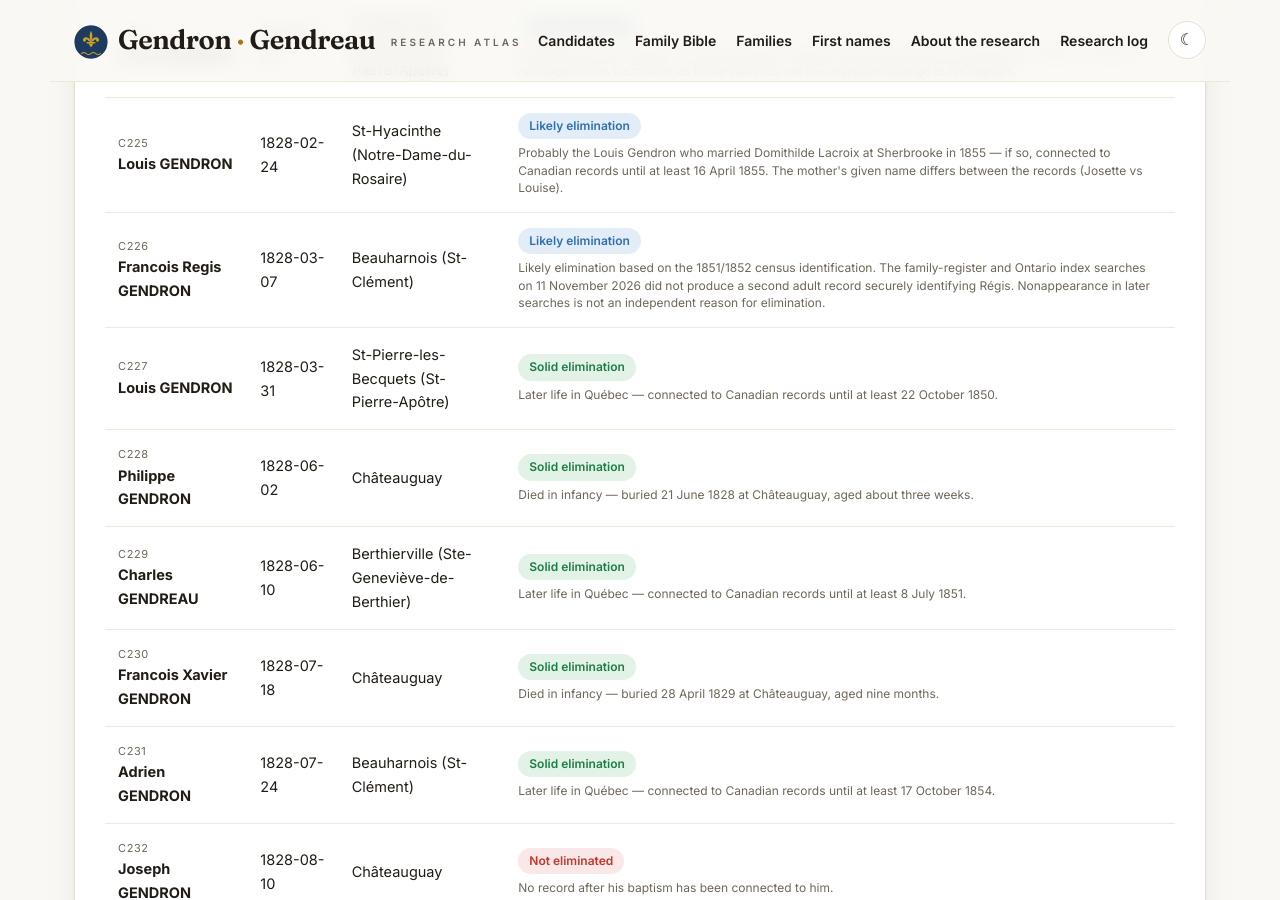
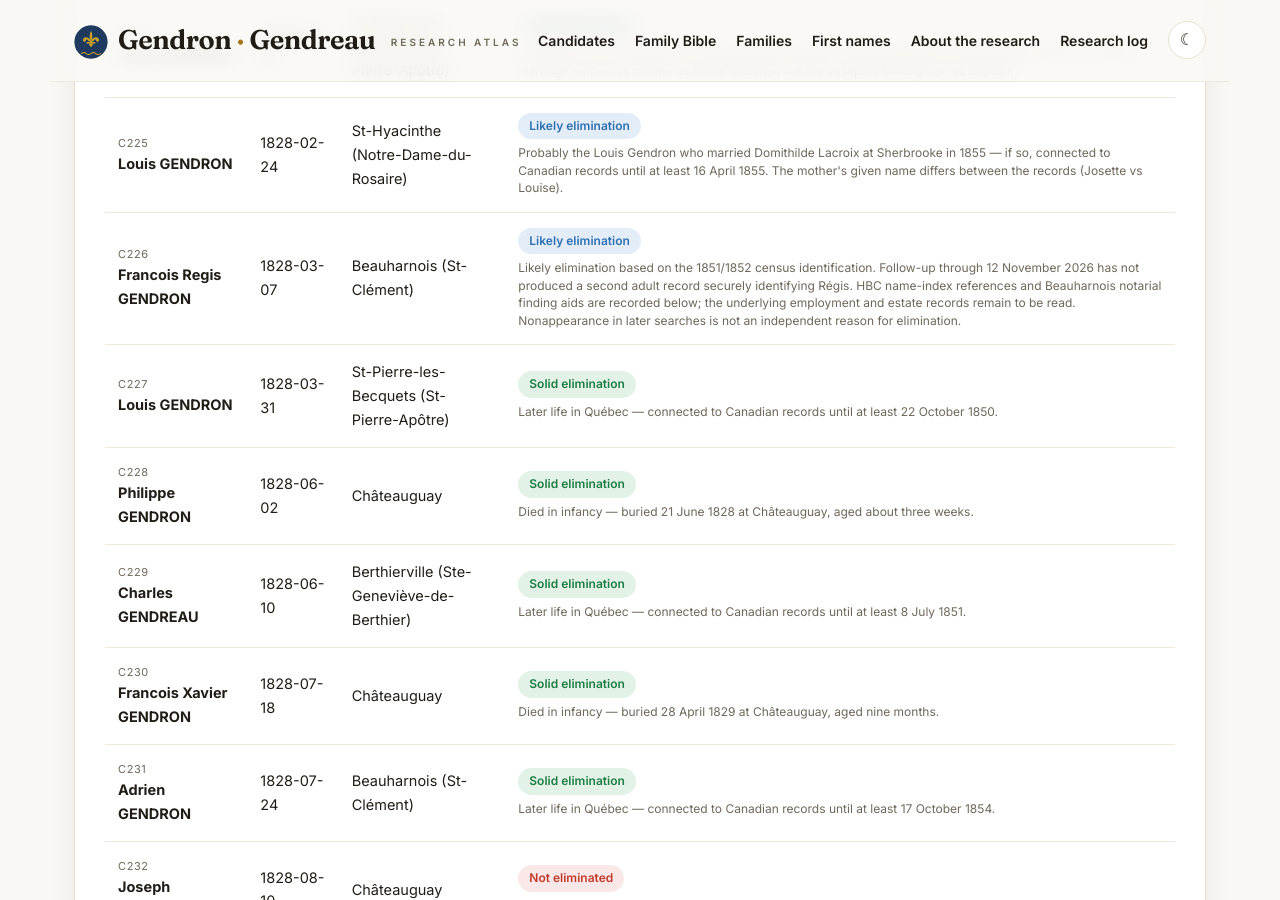
Before and after one commit to vetharmon/gendron-research, a Jekyll site: the page built from index.html, in a window 1280 px wide and 900 px high, scrolled down 23993 px. Built offline with Jekyll 4.4.1, drawn with Linux system fonts in a browser that asks for light colours; part of the change alters nothing that is shown.

Commit message:
Document C226 HBC index checks and Beauharnois estate research

```diff
--- a/_candidates/c226.md
+++ b/_candidates/c226.md
@@ -10,7 +10,7 @@ tier: "likely"
 francois: true
 act: "4253808"
 parents: "Jean Baptiste Gendron and Claire Chatigny"
-outcome: "Likely elimination based on the 1851/1852 census identification. The family-register and Ontario index searches on 11 November 2026 did not produce a second adult record securely identifying Régis. Nonappearance in later searches is not an independent reason for elimination."
+outcome: "Likely elimination based on the 1851/1852 census identification. Follow-up through 12 November 2026 has not produced a second adult record securely identifying Régis. HBC name-index references and Beauharnois notarial finding aids are recorded below; the underlying employment and estate records remain to be read. Nonappearance in later searches is not an independent reason for elimination."
 permalink: /candidates/c226/
 sources:
   - label: "LAFRANCE baptism (act 4253808)"
@@ -38,12 +38,18 @@ search_log:
   - resource: "11 November 2026 — 1861 census of Canada East, St-Clément, read page by page (FamilySearch images)"
     outcome: "The parents' household (sheet 51, lines 40–45: Jean Baptiste 65, Claire 60, Jérémie 26, Célanire 22, a 'David' Gendron 13 and John Nadeau 5; image ark:/61903/3:1:S3HY-DZVQ-LDP) does not include Régis, and he is not on sheets 50–52, which were read directly. Michel's household is at sheet 109; Judith and Jean Baptiste Nadeau are at Beauharnois village, sheet 20. Angèle and Joseph Bourdeau could not be confirmed as a pair. The two youngest in the parents' household are not among the couple's twelve PRDH children and are unexplained. (The LAC census search was bot-blocked that day; the same census was read in FamilySearch's images.)"
   - resource: "11 November 2026 — Fur-trade records: HBCA biographical sheets, Saint-Boniface voyageur contracts, Red River census indexes"
-    outcome: "No trace of Régis. The HBCA biographical index holds exactly one Gendron sheet — Alexandre (ca. 1811–1888/91) of St-Michel, Yamaska, in HBC service 1832–1853 in New Caledonia and at Fort Colville — a documented stranger. The Saint-Boniface voyageur contracts database ends in 1840, before Régis could have signed an engagement, so his absence there proves nothing. The only Gendron man in the Red River censuses is a François born about 1806–1809, resident there from 1838 — another stranger. The Montréal notarial route has since been searched: Généalogie Québec's notarial-contracts index holds no engagement for him, and the répertoires of the five Montréal engagement notaries whose practice reaches his era were read — Lacombe (name index, 1844–1863), Jobin (1844–1853) and Bédouin (1844) complete, and the chronological répertoires of Doucet (1844–1855) and Griffin (1844–1847) in full; no Gendron appears in any role, and none of the twenty engagements in Doucet's book names a Gendron or a Beauharnois man. One page of Griffin's répertoire (acts 20799–20837, October 1844) is missing from the scan. The HBCA's own engagement registers in Winnipeg are not name-indexed online and remain unsearched."
+    outcome: "No trace of Régis. The HBCA biographical index holds exactly one Gendron sheet — Alexandre (ca. 1811–1888/91) of St-Michel, Yamaska, in HBC service 1832–1853 in New Caledonia and at Fort Colville — a documented stranger. The Saint-Boniface voyageur contracts database ends in 1840, before Régis could have signed an engagement, so his absence there proves nothing. The only Gendron man in the Red River censuses is a François born about 1806–1809, resident there from 1838 — another stranger. The Montréal notarial route has since been searched: Généalogie Québec's notarial-contracts index holds no engagement for him, and the répertoires of the five Montréal engagement notaries whose practice reaches his era were read — Lacombe (name index, 1844–1863), Jobin (1844–1853) and Bédouin (1844) complete, and the chronological répertoires of Doucet (1844–1855) and Griffin (1844–1847) in full; no Gendron appears in any role, and none of the twenty engagements in Doucet's book names a Gendron or a Beauharnois man. One page of Griffin's répertoire (acts 20799–20837, October 1844) is missing from the scan. Correction, 12 November: HBCA DOES provide online name indexes for its engagement registers and servants' contracts. These indexes have now been checked; see the dated update below. The original employment records remain unread."
+  - resource: "12 November 2026 — HBCA online employment name indexes"
+    outcome: "Corrected the earlier assertion that no online engagement index exists. Gendron entries in both the Northern Department engagement index and the servants-contract index were examined. Four later François entries (1854, 1859, 1860, 1862) provide archival references but no identification as Régis, no parents, and no age in the displayed entries. Original records remain unread."
+  - resource: "12 November 2026 — Beauharnois notarial finding aids and property compilation"
+    outcome: "Located François-Clovis Basinet's CN607,S2 repertory, including 1862–1875 and 1876–1879, and the relevant minute microfilms 8120/8121. The BAnQ viewer stalled before pages could be read: this is not a completed estate search. A municipal property compilation's Jean Baptiste Gendron at lot 17 names wife Madeleine Fournier, not Claire Chatigny; that lead was set aside."
 ---
 
 ## Biography and current assessment
 
-François Régis Gendron was baptized on 7 March 1828 at Beauharnois (Saint-Clément), son of **Jean Baptiste Gendron and Claire Chatigny**. The proposed later identification is **Régis Gendron, age 23, voyageur**, associated with his parents in the 1851/1852 Saint-Clément census, with a **Haut Canada / Upper Canada** notation. The household is the family PRDH reconstructs as family 139402 — Jean Baptiste and Claire's twelve children, of whom François Régis is the only son named François — and the census called 1851 was enumerated in January 1852.
+François Régis Gendron was baptized on 7 March 1828 at Beauharnois (Saint-Clément), son of **Jean Baptiste Gendron and Claire Chatigny**. The proposed later identification is **Régis Gendron, age 23, voyageur**, associated with his parents in the 1851/1852 Saint-Clément census, with a **Haut Canada / Upper Canada** notation. The household is the family PRDH reconstructs as family 139402 — twelve listed children through 1844, among whom François Régis is the only son named François — and the census called 1851 was enumerated in January 1852.
+
+That twelve-child list is not a complete family reconstruction: Dina's 1875 marriage, inspected below, also names this couple as her parents. The unexplained younger census entries should therefore remain open identification questions.
 
 The existing **likely** assessment continues to rest on that census identification. The searches below have not supplied a second adult record securely identifying him. His marital history remains unresolved. His absence from witness lists or later index results does not establish death or independently eliminate him.
 
@@ -95,13 +101,48 @@ These were **index searches**. None establishes that Régis was absent from Onta
 
 The actual expanded age range was **23–43**. An interim progress message said 28–38; the final visible search filters were checked and the correct range is recorded here. A leading-wildcard submission did not complete and is not counted as a search.
 
-### Outstanding leads — retain for the next research pass
+### Leads recorded on 11 November — subsequent work noted below
 
 1. **Ontario family connection: Marie Gendron–Ovide Patenaude, 9 October 1877, Saint-Jacques, Embrun, Russell, Ontario.** GQ indexes name her parents as Michel Gendron and Angèle Nadeau: [ABCD 7484472](https://www.genealogiequebec.com/en/abcd_mariages/7484472) and [NBMDS 2046042](https://www.genealogiequebec.com/en/mariages/2046042). **Original not inspected.** Verify the identity and witnesses before using this as evidence; it does not yet place Régis in Embrun.
 2. **Other children of Michel and Angèle:** Napoléon, indexed baptism 16 May 1853 ([ABCD individual 48706729](https://www.genealogiequebec.com/en/abcd_indiv/48706729)); Marie, born 24 August 1857 ([LAFRANCE 6102192](https://www.genealogiequebec.com/en/lafrance_naissances/6102192)); Marie Malvina, born 12 August 1859 ([6102390](https://www.genealogiequebec.com/en/lafrance_naissances/6102390)). **Originals not inspected.** Check godparents and relatives.
 3. **Siméon's baptism:** [LAFRANCE 6103891](https://www.genealogiequebec.com/en/lafrance_naissances/6103891) gives 16 June 1861, while [ABCD 48706732](https://www.genealogiequebec.com/en/abcd_indiv/48706732) gives 10 September 1861. **Original not inspected; resolve the conflicting index dates.**
 4. **Parents' estates, 1873–1879:** Locate Beauharnois notaries' repertories and look for inventories, partitions, succession settlements, donations, sales, or powers of attorney naming the couple and their heirs. An heir list may identify Régis's residence or descendants. The [BAnQ Montréal-region inventory index](https://www2.banq.qc.ca/archives/genealogie_histoire_familiale/ressources/bd/recherche.html?id=INVENTAIRE_MONTREAL_20170823) includes Beauharnois CN607 but covers **1791–1840 only**: it cannot test these estates. **No negative estate search result is claimed.**
 5. **Ontario follow-up:** Continue spelling variants and search Catholic marriages/burials for a record naming Jean Baptiste Gendron and Claire Chatigny. The census searches above do not exhaust Ontario records.
-6. **Voyageur employment records:** Remain an untested route suggested by the census occupation. **No employment database search completed.**
+6. **Voyageur employment records:** The Montréal notarial and biographical searches are summarized in the search log above. HBCA engagement-register and servants-contract indexes were checked on 12 November; original employment records remain to be examined.
 
 No PRDH individual pages were opened or credits intentionally consumed during this pass. No additional elimination is claimed. Register scans remain on their source websites; none is hosted here.
+
+
+## Research update — 12 November 2026
+
+**Result: no second adult record securely identifying Régis.** The work below supplies source references and corrects the search history; it does not change the assessment.
+
+### Hudson's Bay Company employment indexes
+
+The earlier statement that the engagement registers were not name-indexed online was incorrect. Both the [Northern Department engagement index](https://www.gov.mb.ca/chc/archives/hbca/name_indexes/hbc_northern_department_servants_engagement.html) and the [servants' contracts index](https://www.gov.mb.ca/chc/archives/hbca/name_indexes/hbc_servants_contracts.html) are publicly searchable. The Gendron entries contain these later François references:
+
+| Index | Year | Indexed particulars | Original reference to examine |
+| --- | --- | --- | --- |
+| Engagement register | 1854 | François Gendron; middleman; Red River | B.239/u/2, entry 750 |
+| Engagement register | 1860 | François Gendron; bowsman; origin recorded as “Native” | B.239/u/2, entry 775 |
+| Servants' contract | 1859 | François Gendron; St-Boniface; Fort Simpson; bowsman (devant) | A.32/30, folios 157–158 |
+| Servants' contract | 1862 | François Gendron; St-Boniface; Fort Simpson; steersman | A.32/30, folios 159–160 |
+
+These are **four entries, not four established people**. None identifies Régis or names Jean Baptiste Gendron and Claire Chatigny. The displayed entries supply no age. They have not been connected to the older François already found in the Red River censuses, nor should that connection be assumed. Earlier François employment entries in 1827 and 1833 cannot be the adult employment of a man born in 1828.
+
+The [HBCA index guide](https://www.gov.mb.ca/chc/archives/hbca/name_indexes/index.html) explains that original engagement registers can contain ages, service dates and departure remarks omitted from the name index. Those details could help identify or dismiss these leads. **Originals not inspected.** No missing index result is treated as evidence that Régis never worked for HBC.
+
+### Parents' estates: a specific notarial starting point
+
+The BAnQ catalogue identifies **François-Clovis Basinet, CN607,S2**, practising at Beauharnois, 1848–1892, with a 155-page repertory covering 1848–1891. Its [digital collection](https://numerique.banq.qc.ca/patrimoine/details/52327/3783773) lists repertory sections **1862–1875** and **1876–1879**, covering the father's November 1873 and mother's March 1878 deaths. The [1862–1875 section](https://numerique.banq.qc.ca/patrimoine/details/52327/3783803) lists 27 images. The catalogue specifies:
+
+- **Microfilm 8120:** minutes from March 1872 through December 1877.
+- **Microfilm 8121:** minutes from January 1878 through December 1881.
+
+These are finding aids, **not evidence that Basinet handled either estate**. The viewer loaded its navigation but remained blank and then stopped responding before any handwritten page could be read. Accordingly, no negative name search or estate-search result is claimed.
+
+Other Beauharnois fonds returned by the catalogue include Vital-Adélard Lemoyne de Martigny (**CN607,S13**, 1848–1876), Louis Hainault (**CN607,S21**, 1838–1874), Joseph Léonard (**CN607,S32**, 1847–1887), and Louis Gervais (**CN607,S20**, 1851–1903). Their repertories remain unread in this pass. Search for Jean Baptiste Gendron, Claire Chatigny and their heirs in inventories, partitions, donations, sales and powers of attorney; first establish the correct couple before attaching an act to this family.
+
+### Property lead set aside
+
+The [Saint-Étienne-de-Beauharnois property compilation by Louis Normandeau, 2024](https://vplus-documents.s3.ca-central-1.amazonaws.com/saint-etienne-de-beauharnois/_publication/fichiers/Livre%20complet_C.pdf#page=504), PDF page 504 (printed page 23), describes municipal lot 17, Marystown Sixth Concession lot 12 northeast. Its 20 June 1837 donation identifies **Jean Baptiste Gendron and Madeleine Fournier**, with sons Jean Baptiste and Antoine, citing Ovide LeBlanc minute 4505. This is a different couple from Gendron–Chatigny. The compilation page was visually checked; the underlying notarial act was not inspected. It supplies no evidence about Régis.
```
